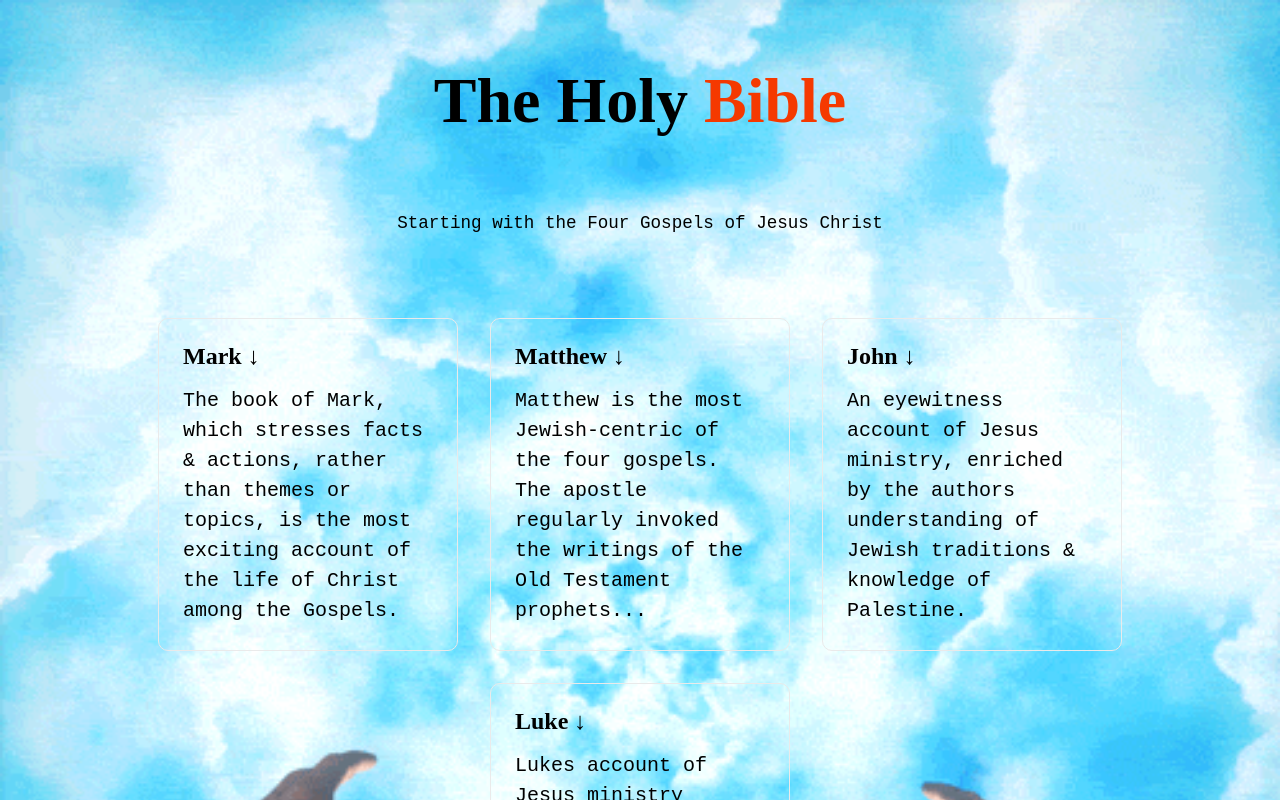
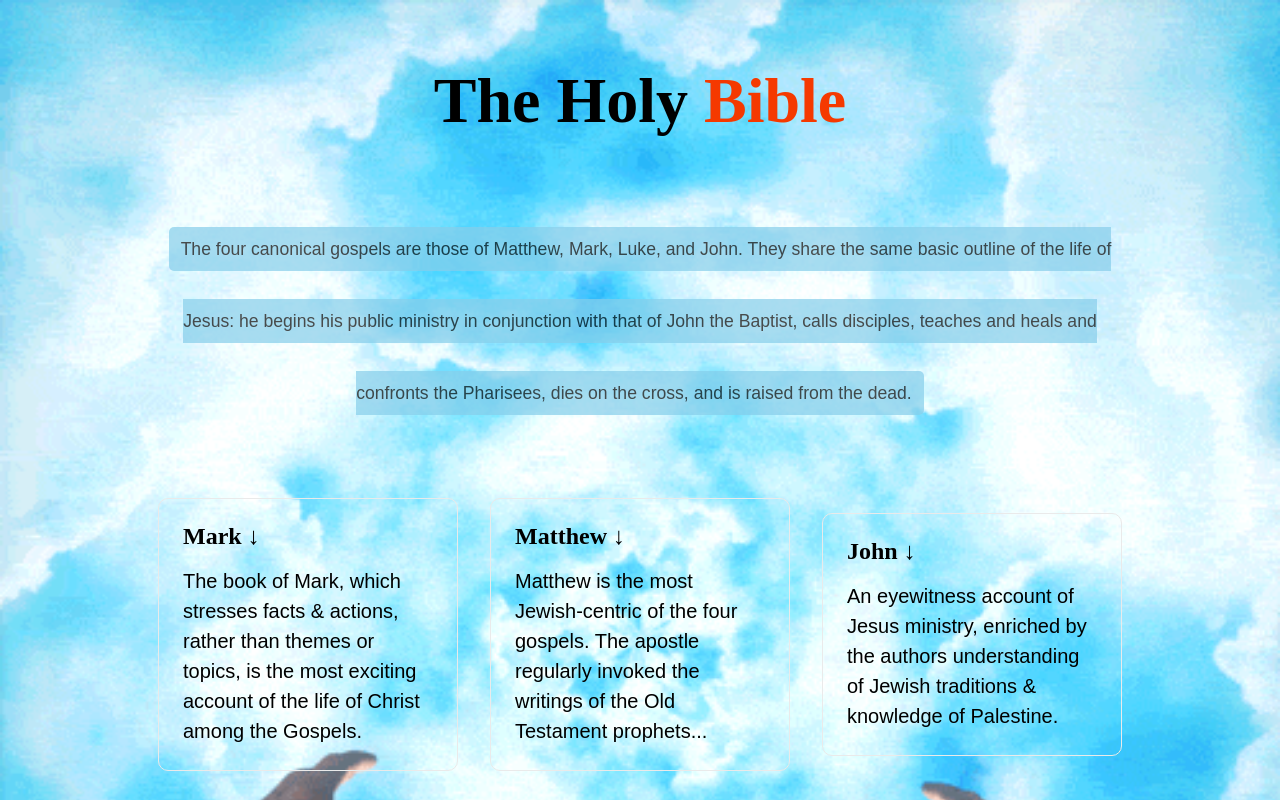
Before and after one commit to jnutt367/the-holy-bible, a Next.js app: page / in a window 1280 px wide. Shown: the top 800 px of the page. Built offline with nearby package versions, Linux system fonts and the light colour scheme.

Commit message:
commit for added links to bible project videos

```diff
--- a/pages/index.js
+++ b/pages/index.js
@@ -6,34 +6,33 @@ export default function Home() {
   return (
     <div className={styles.container}>
       <Head>
-        <title>Create Next App</title>
+        <title>The Holy Bible</title>
         <meta name="description" content="Generated by create next app" />
         <link rel="icon" href="/favicon.ico" />
       </Head>
 
       <main className={styles.main}>
         <h1 className={styles.title}>
-          The Holy  <a href="https://nextjs.org">Bible</a>
+          The Holy  <a href="https://en.wikipedia.org/wiki/Bible">Bible</a>
         </h1>
 
         <p className={styles.description}>
-        <code className={styles.code}>Starting with the Four Gospels of{' '}
-          Jesus Christ</code>
+        <code className={styles.code}>The four canonical gospels are those of Matthew, Mark, Luke, and John. They share the same basic outline of the life of Jesus: he begins his public ministry in conjunction with that of John the Baptist, calls disciples, teaches and heals and confronts the Pharisees, dies on the cross, and is raised from the dead.</code>
         </p>
 
         <div className={styles.grid}>
-          <a href="https://the-gospels.vercel.app/" className={styles.card}>
+          <a href="https://youtu.be/OVRixfameGY" className={styles.card}>
             <h2>Mark &darr;</h2>
             <p>The book of Mark, which stresses facts & actions, rather than themes or topics, is the most exciting account of the life of Christ among the Gospels. </p>
           </a>
 
-          <a href="https://matthew.vercel.app" className={styles.card}>
+          <a href="https://youtu.be/3Dv4-n6OYGI" className={styles.card}>
             <h2>Matthew &darr;</h2>
             <p>Matthew is the most Jewish-centric of the four gospels. The apostle regularly invoked the writings of the Old Testament prophets...</p>
           </a>
 
           <a
-            href="https://John"
+            href="https://youtu.be/G-2e9mMf7E8"
             className={styles.card}
           >
             <h2>John &darr;</h2>
@@ -41,7 +40,7 @@ export default function Home() {
           </a>
 
           <a
-            href="https://vercel.com/new?utm_source=create-next-app&utm_medium=default-template&utm_campaign=create-next-app"
+            href="https://youtu.be/XIb_dCIxzr0"
             className={styles.card}
           >
             <h2>Luke &darr;</h2>
--- a/styles/Home.module.css
+++ b/styles/Home.module.css
@@ -57,14 +57,17 @@
 .description {
     margin: 4rem 0;
     line-height: 1.5;
-    font-size: 1.5rem;
+    font-size: 3rem;
+    max-width: 60rem;
 }
 
 .code {
+    background-color: skyblue;
+    opacity: 0.7;
     border-radius: 5px;
     padding: 0.75rem;
     font-size: 1.1rem;
-    font-family: monospace;
+    font-family: fantasy;
 }
 
 .grid {
@@ -85,7 +88,7 @@
     border-radius: 10px;
     transition: color 0.15s ease, border-color 0.15s ease;
     max-width: 300px;
-    font-family: monospace;
+    font-family: fantasy;
 }
 
 .card:hover,
@@ -93,7 +96,7 @@
 .card:active {
     color: hsl(14, 100%, 48%);
     border-color: hsl(14, 100%, 48%);
-    font-family: Menlo;
+    font-family: monospace;
 }
 
 .card h2 {
```
